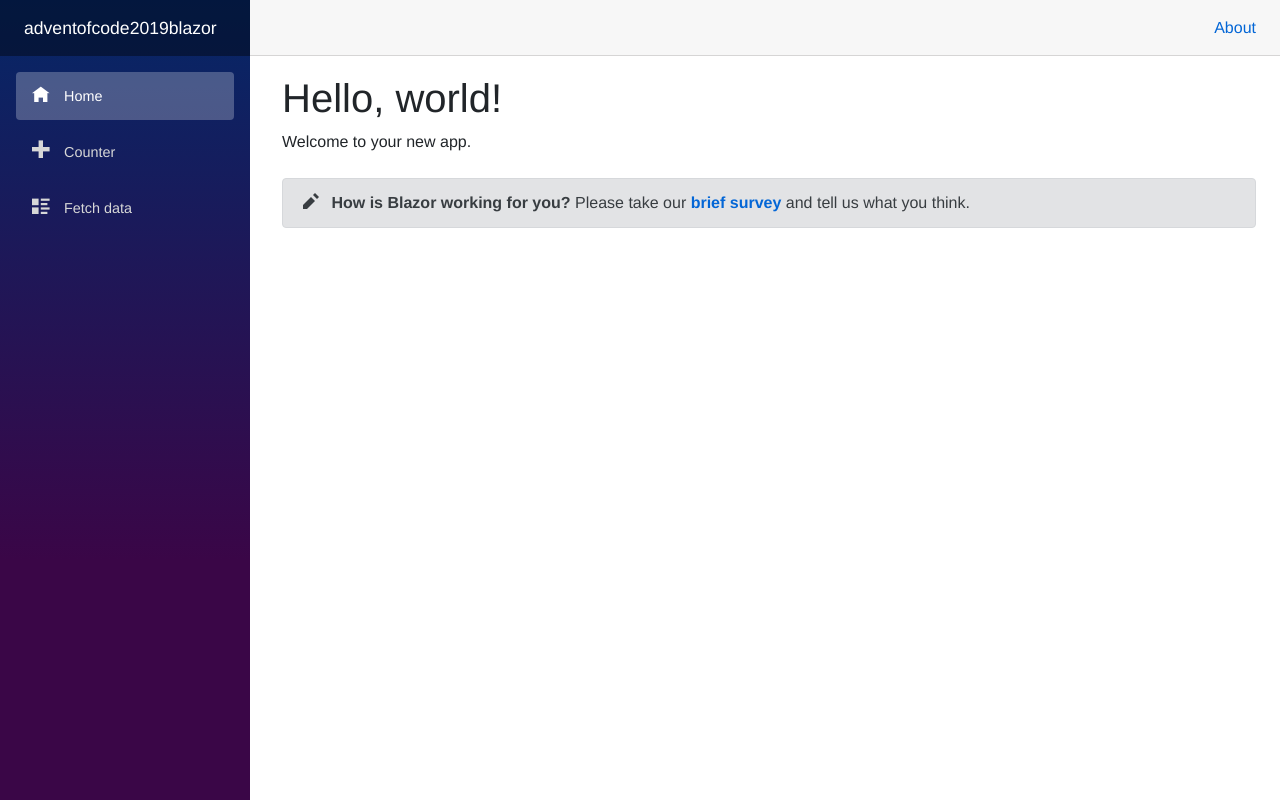
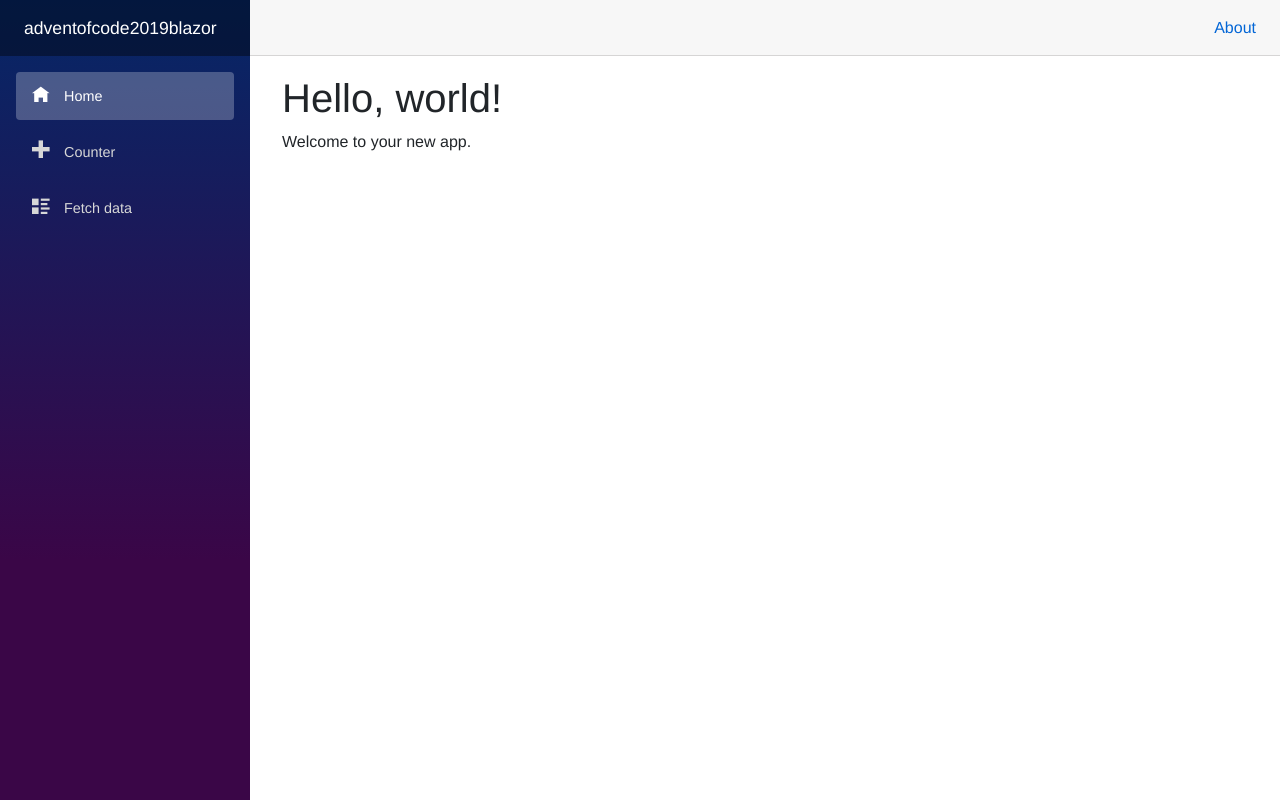
Before and after one commit to JamieMagee/advent2019, an ASP.NET Core app: page / in a window 1280 px wide. Run offline with ASP.NET Core 8, Linux system fonts and the light colour scheme; the project's own start-up code is not run; a stand-in starts its controllers and pages; some libraries are stand-ins or nearby versions.

Commit message:
Remove survey

```diff
--- a/Pages/Index.razor
+++ b/Pages/Index.razor
@@ -3,5 +3,3 @@
 <h1>Hello, world!</h1>
 
 Welcome to your new app.
-
-<SurveyPrompt Title="How is Blazor working for you?" />
```
